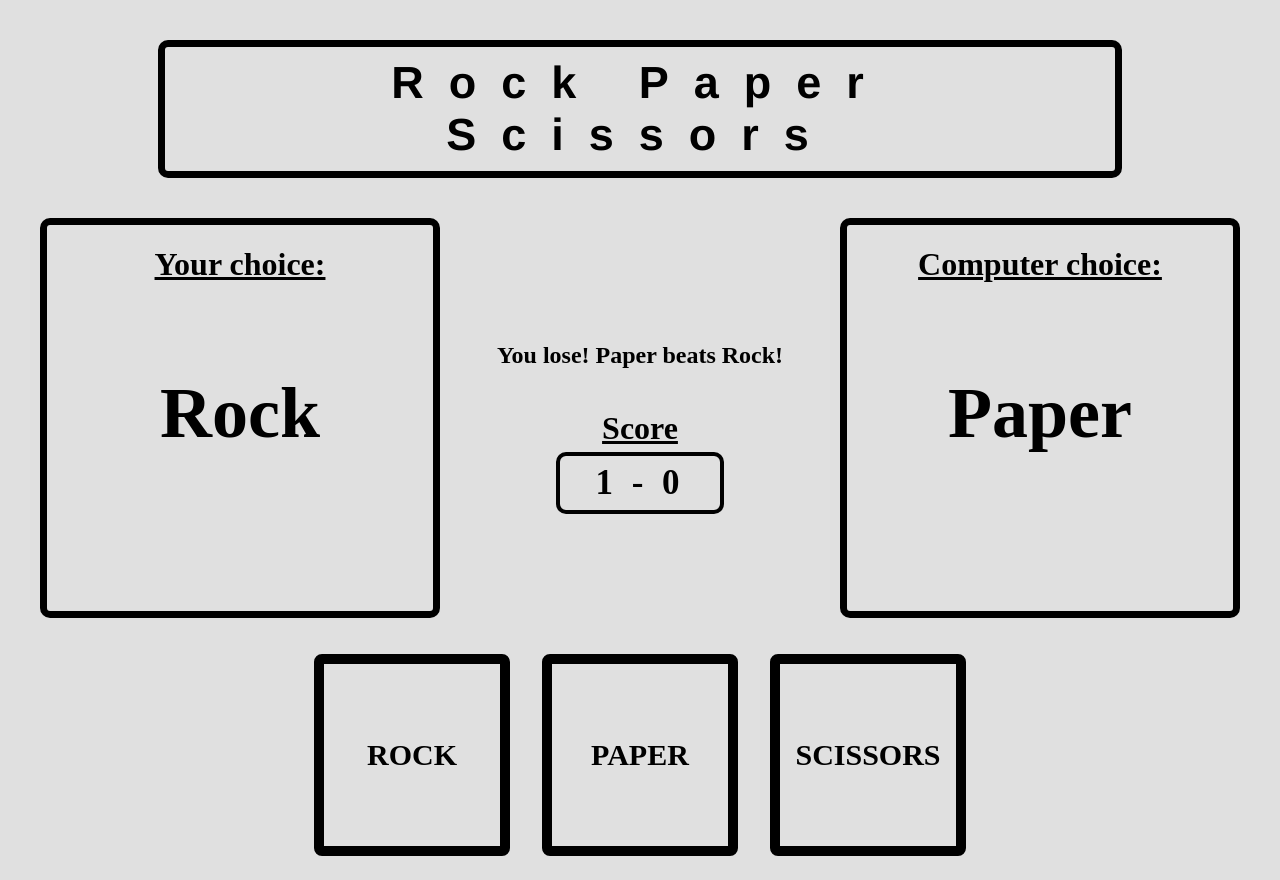
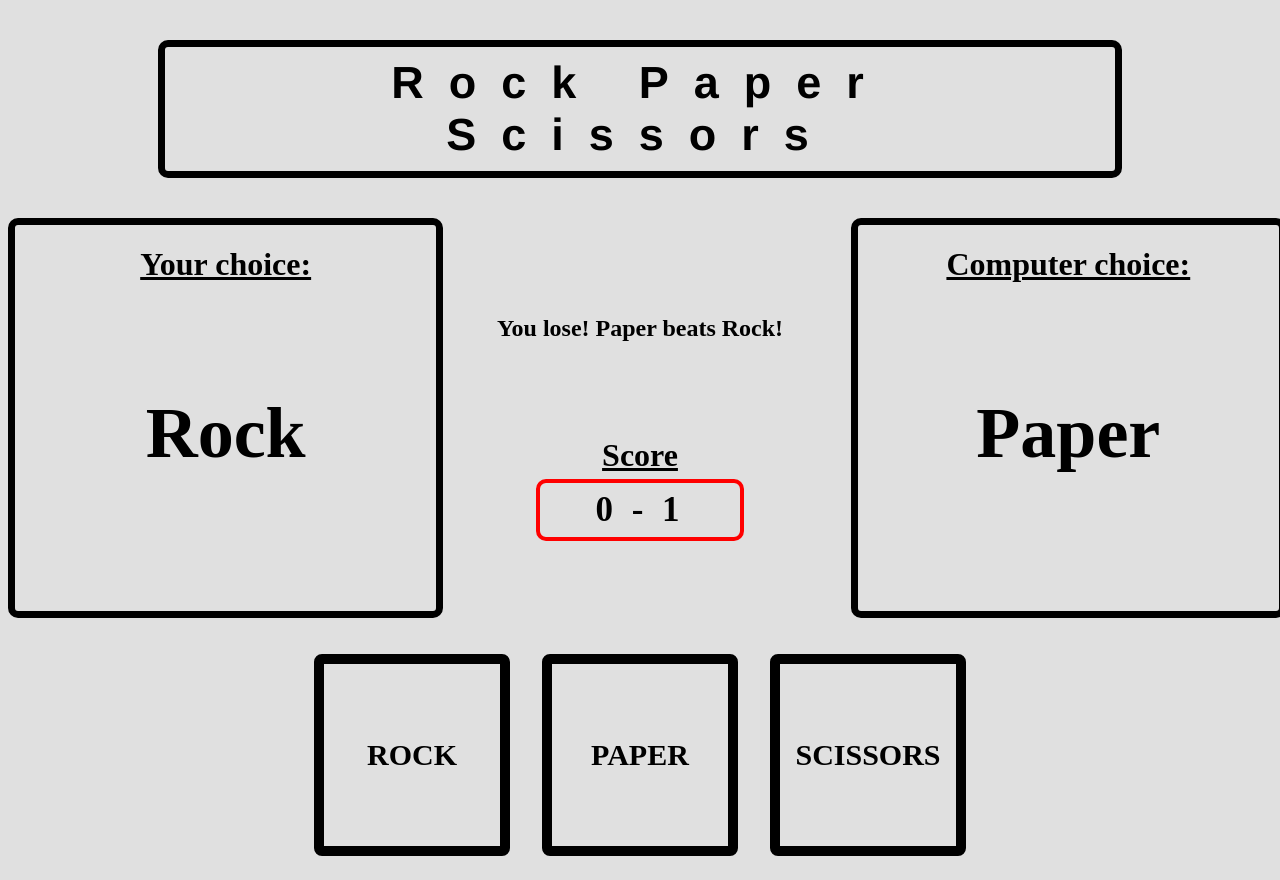
Before and after one commit to icebergHugger/rockPaperGame, a plain HTML site: page index.html in a window 1280 px wide. Both pictures are taken after a click on the element "ROCK". Drawn offline with Linux system fonts and the light colour scheme; a web font is replaced by a local one.

Commit message:
finished basic concep

```diff
--- a/index.css
+++ b/index.css
@@ -23,7 +23,7 @@ body {
 	display : grid;
 	height: 400px;
 	grid-template-columns: 1fr 1fr 1fr;
-	max-width: 150vh;
+	max-width: 190vh;
 }
 
 .player_anwser,
@@ -35,12 +35,13 @@ body {
 	margin-top: 30px;
 	font-size: 3em;
 	min-width: fill-available;
+	padding: 20px;
 }
 
 .computer, .player {
 	border: 7px black solid;
 	border-radius: 10px;
-
+	width: 100%
 }
 
 .player h1, .computer h1{
@@ -89,7 +90,9 @@ body {
 }
 
 .scoreboard h2 {
-
+	text-align: center;
+	max-width: 50vh;
+	min-height: 10vh;
 }
 
 #score {
@@ -101,6 +104,8 @@ body {
 	text-align: center;
 	border : 4px black solid;
 	border-radius: 10px;
+	margin: 0px 20px;
+	min-width: 200px;
 }
 
 .scoreBox p {
--- a/index.html
+++ b/index.html
@@ -21,7 +21,7 @@
         <h2 id="message"></h2>
         <h1 id="score">Score</h1>
         <div class="scoreBox">
-          <p>1 - 0</p>
+          <p id="scoreOutput">0 - 0</p>
         </div>
       </div>
       <div class="computer">
--- a/index.js
+++ b/index.js
@@ -13,6 +13,9 @@ playerText.innerHTML = "";
 const computerText = document.querySelector("#computerInput");
 
 const messageText = document.querySelector("#message");
+
+const scoreText = document.querySelector("#scoreOutput");
+const scoreBox = document.querySelector(".scoreBox");
 
 rock_button.addEventListener("click", function(){
   displayPlayerinput("Rock");
@@ -35,6 +38,24 @@ function computerPlay() {
 function displayPlayerinput(input){
   playerText.innerHTML = input;
   messageText.innerHTML = (playRound(input, computerPlay()));
+  setTimeout(updateScore, 1000);
+  setTimeout(clear, 3000);
+}
+
+function clear(){
+  computerText.innerHTML = "";
+  playerText.innerHTML = "";
+}
+
+function updateScore(){
+  scoreText.innerHTML = scorePlayer + " - " + scoreComputer;
+  if(scorePlayer < scoreComputer){
+    scoreBox.style.cssText = "border : 4px red solid";
+  }else if(scorePlayer > scoreComputer){
+    scoreBox.style.cssText = "border : 4px green solid";
+  }else if (scorePlayer === scoreComputer){
+    scoreBox.style.cssText = "border : 4px black solid";
+  }
 }
 
 
```
